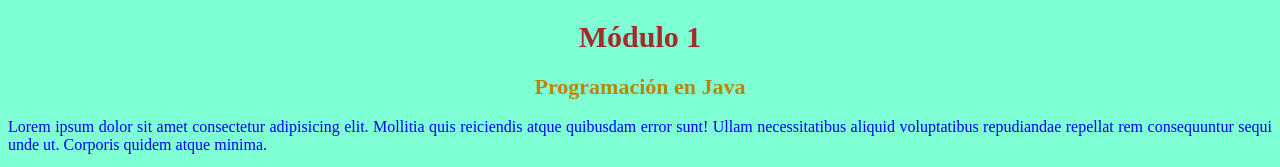
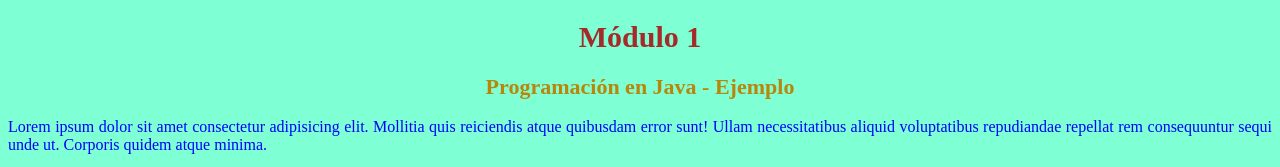
Before and after one commit to jejecristian/SitioWebV2, a plain HTML site: page index.html in a window 1280 px wide. Shown: the top 167 px of the page. Drawn offline with Linux system fonts and the light colour scheme.

Commit message:
Agrega info

```diff
--- a/index.html
+++ b/index.html
@@ -9,7 +9,7 @@
 </head>
 <body>
     <h1>Módulo 1</h1>
-    <h2>Programación en Java</h2>
+    <h2>Programación en Java - Ejemplo</h2>
 
     <p>Lorem ipsum dolor sit amet consectetur adipisicing elit. Mollitia quis reiciendis atque quibusdam error sunt! Ullam necessitatibus aliquid voluptatibus repudiandae repellat rem consequuntur sequi unde ut. Corporis quidem atque minima.</p>
     <p>Lorem ipsum dolor sit, amet consectetur adipisicing elit. Obcaecati, eligendi! Aliquid adipisci, vitae sed rem nesciunt repellendus officia similique delectus a sequi labore ad cumque ex in nisi dignissimos. Tenetur.</p>
```
